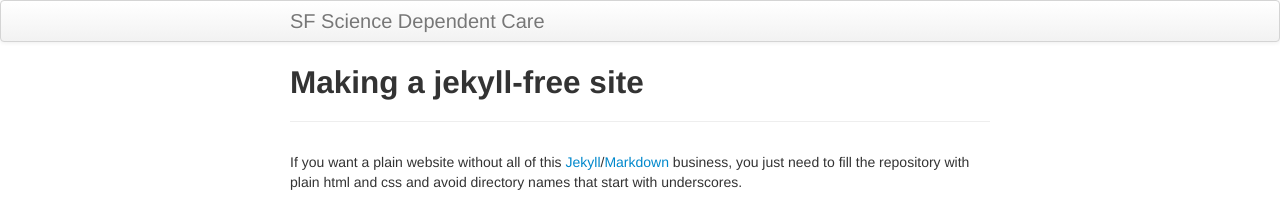
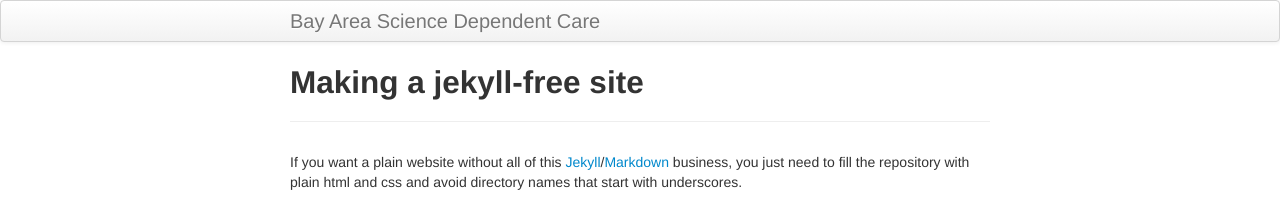
Before and after one commit to fraserlab/sci-dependentcare, a Jekyll site: the page built from pages/nojekyll.md, in a window 1280 px wide. Shown: the top 203 px of the page. Built offline with Jekyll 4.4.1, drawn with Linux system fonts in a browser that asks for light colours.

Commit message:
switched to Bay Area

```diff
--- a/_config.yml
+++ b/_config.yml
@@ -8,7 +8,7 @@ highlighter: rouge
 # Themes are encouraged to use these universal variables
 # so be sure to set them if your theme uses them.
 #
-title : SF Science Dependent Care
+title : Bay Area Science Dependent Care
 author :
   name : James Fraser
   email : jfraser@fraserlab.com
```
Also changed, not shown: CNAME (line endings or trailing spaces).
